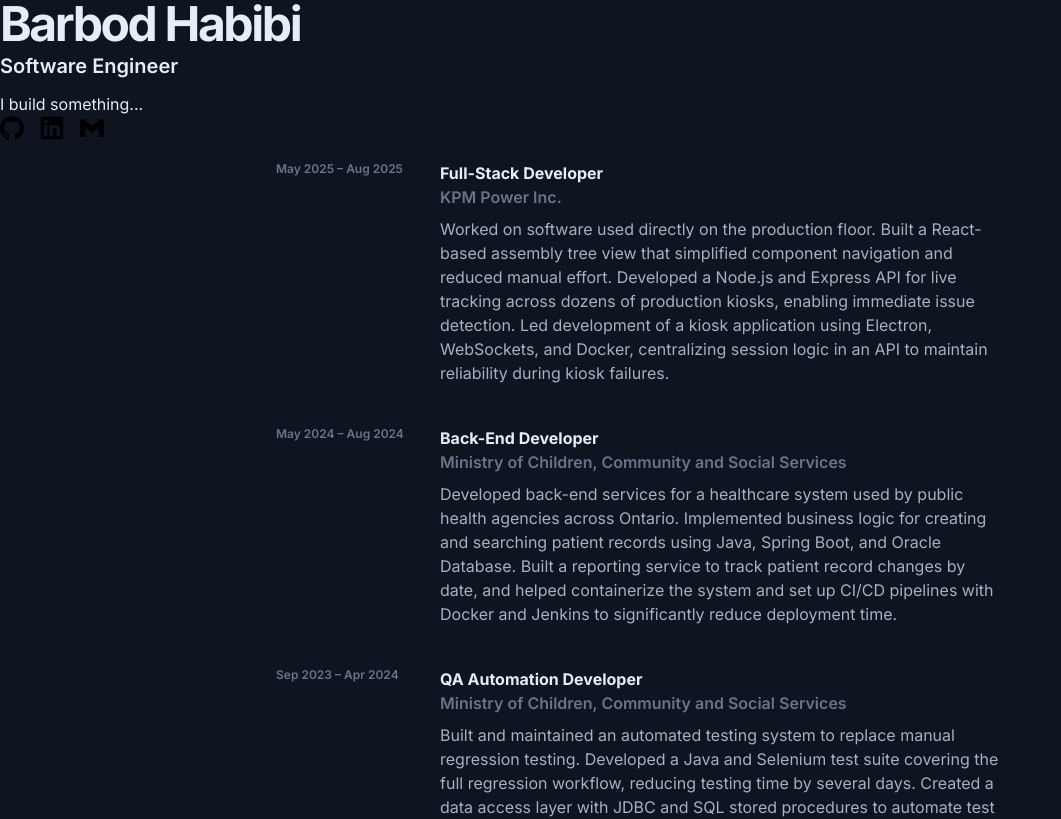
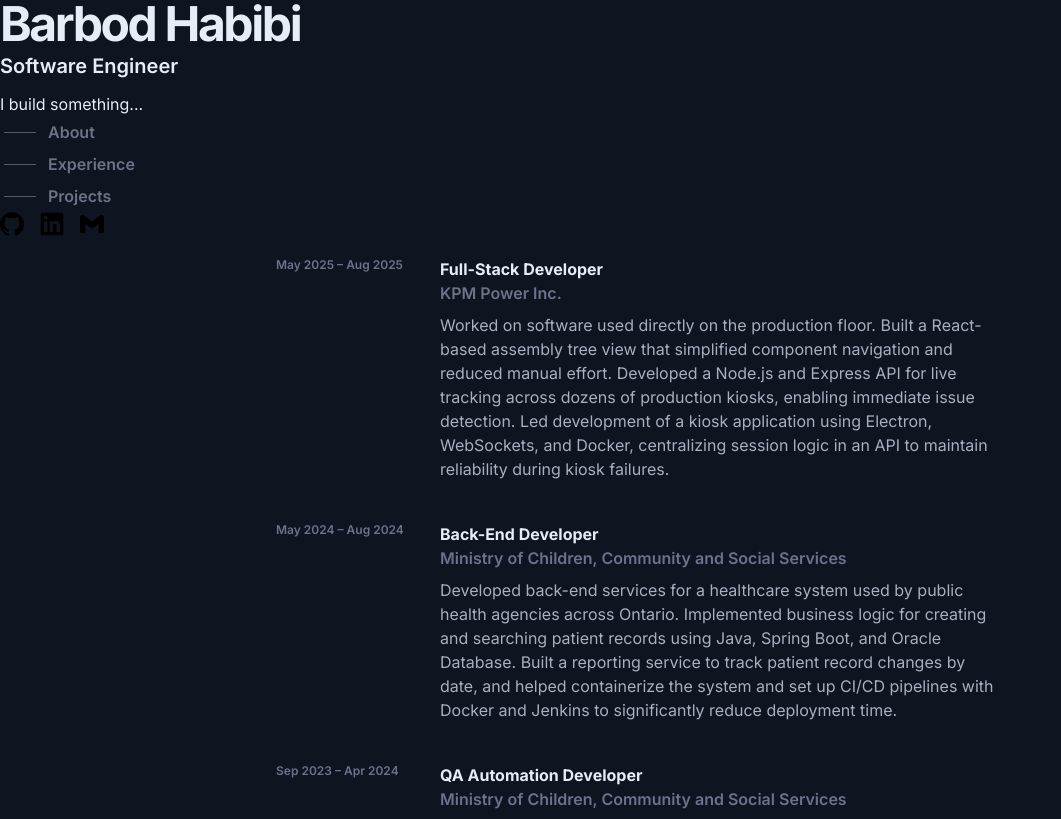
Before and after one commit to Bitstachio/portfolio, a Next.js app: page / in a window 1280 px wide. Shown: the top 819 px of the page, without its empty margins (0-1061 px from the left). Built offline with nearby package versions, Linux system fonts and the light colour scheme.

Commit message:
Set up basic navigation structure & hover animation

```diff
--- a/src/app/page.tsx
+++ b/src/app/page.tsx
@@ -2,12 +2,14 @@
 import Connect from "../components/sections/Connect/Connect";
 import Experience from "../components/sections/Experience/Experience";
 import Intro from "../components/sections/Intro/Intro";
+import Navbar from "@/components/sections/Navbar/Navbar";
 
 export default function Home() {
   return (
     <main>
       <header>
         <Intro />
+        <Navbar />
         <Connect />
       </header>
       <section>
--- /dev/null
+++ b/src/components/sections/Navbar/Navbar.constants.ts
@@ -0,0 +1,19 @@
+import { TNavItem } from "./Navbar.types";
+
+export const navItems = [
+  {
+    id: "about",
+    label: "About",
+    href: "#about",
+  },
+  {
+    id: "experience",
+    label: "Experience",
+    href: "#experience",
+  },
+  {
+    id: "projects",
+    label: "Projects",
+    href: "#projects",
+  },
+] satisfies TNavItem[];
--- /dev/null
+++ b/src/components/sections/Navbar/Navbar.tsx
@@ -0,0 +1,21 @@
+import { navItems } from "./Navbar.constants";
+
+const Navbar = () => (
+  <nav>
+    <ul>
+      {navItems.map((navItem) => (
+        <li key={navItem.id}>
+          <a
+            href={navItem.href}
+            className="group flex items-center gap-3 p-1 transition-all font-semibold text-subtle hover:text-foreground"
+          >
+            <span className="inline-block h-px w-8 group-hover:w-16 bg-gray-400/50 group-hover:bg-gray-400 duration-300" />
+            {navItem.label}
+          </a>
+        </li>
+      ))}
+    </ul>
+  </nav>
+);
+
+export default Navbar;
--- /dev/null
+++ b/src/components/sections/Navbar/Navbar.types.ts
@@ -0,0 +1,6 @@
+export type TNavItem = {
+  id: string;
+  label: string;
+  href: string;
+  external?: boolean;
+};
```
